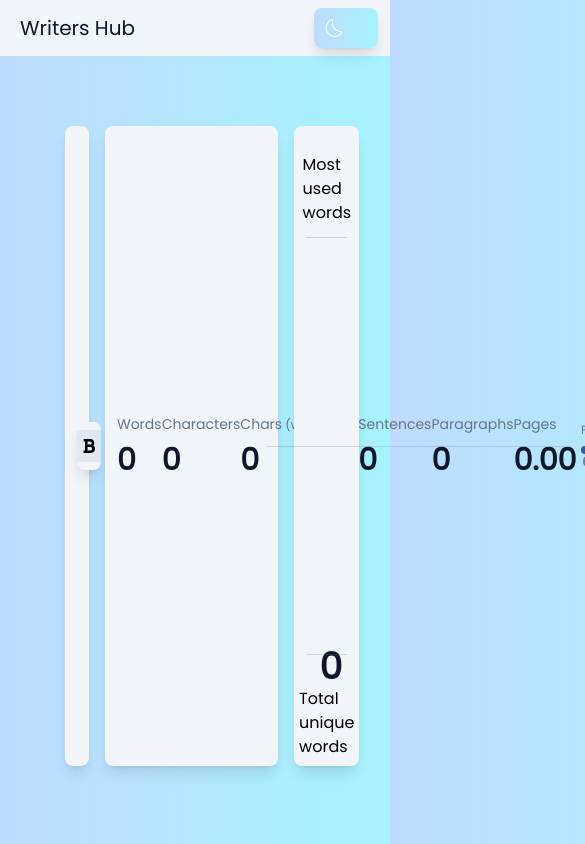
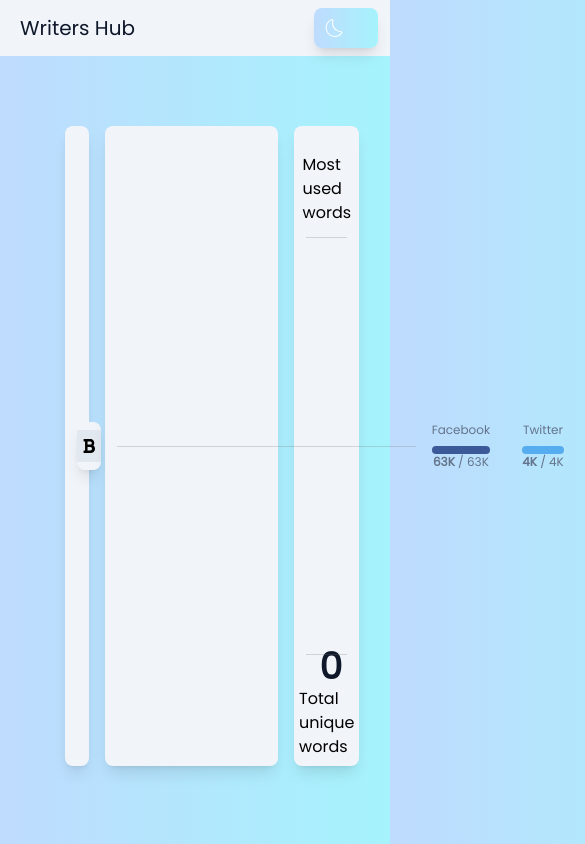
Before and after one commit to OriAfiasDev/writers-hub, a Next.js app: page /wordcount in a window 390 px wide. Shown: the top 844 px of the page, 585 px wide, since content can reach past the window. Built offline with nearby package versions, Linux system fonts and the light colour scheme.

Commit message:
stats toolbar mobile

```diff
--- a/src/app/wordcount/components/stat.tsx
+++ b/src/app/wordcount/components/stat.tsx
@@ -6,12 +6,12 @@
 
 export default function Stat({ title, subtitle, value }: Props) {
   return (
-    <div className='flex flex-col'>
+    <div className='flex flex-col mr-2'>
       <p className='text-sm text-secondary capitalize pb-2'>
         {title}
         {subtitle && <span className='text-xs lowercase'>&nbsp;({subtitle})</span>}
       </p>
-      <h2 className='text-3xl text-primary font-bold'>{value}</h2>
+      <h2 className='text-sm lg:text-3xl text-primary font-bold'>{value}</h2>
     </div>
   );
 }
--- a/src/app/wordcount/toolbars/StatsToolbar.tsx
+++ b/src/app/wordcount/toolbars/StatsToolbar.tsx
@@ -15,7 +15,7 @@
   const pageCount = (text.length / CHARS_PER_PAGE).toFixed(2);
 
   return (
-    <div className='flex items-center justify-between w-full'>
+    <div className='flex items-center justify-between w-full h-20 overflow-y-hidden overflow-x-auto'>
       <Stat title='words' value={wordCount} />
       <Stat title='characters' value={charCount} />
       <Stat title='chars' subtitle='withspace' value={charWithSpaceCount} />
```
